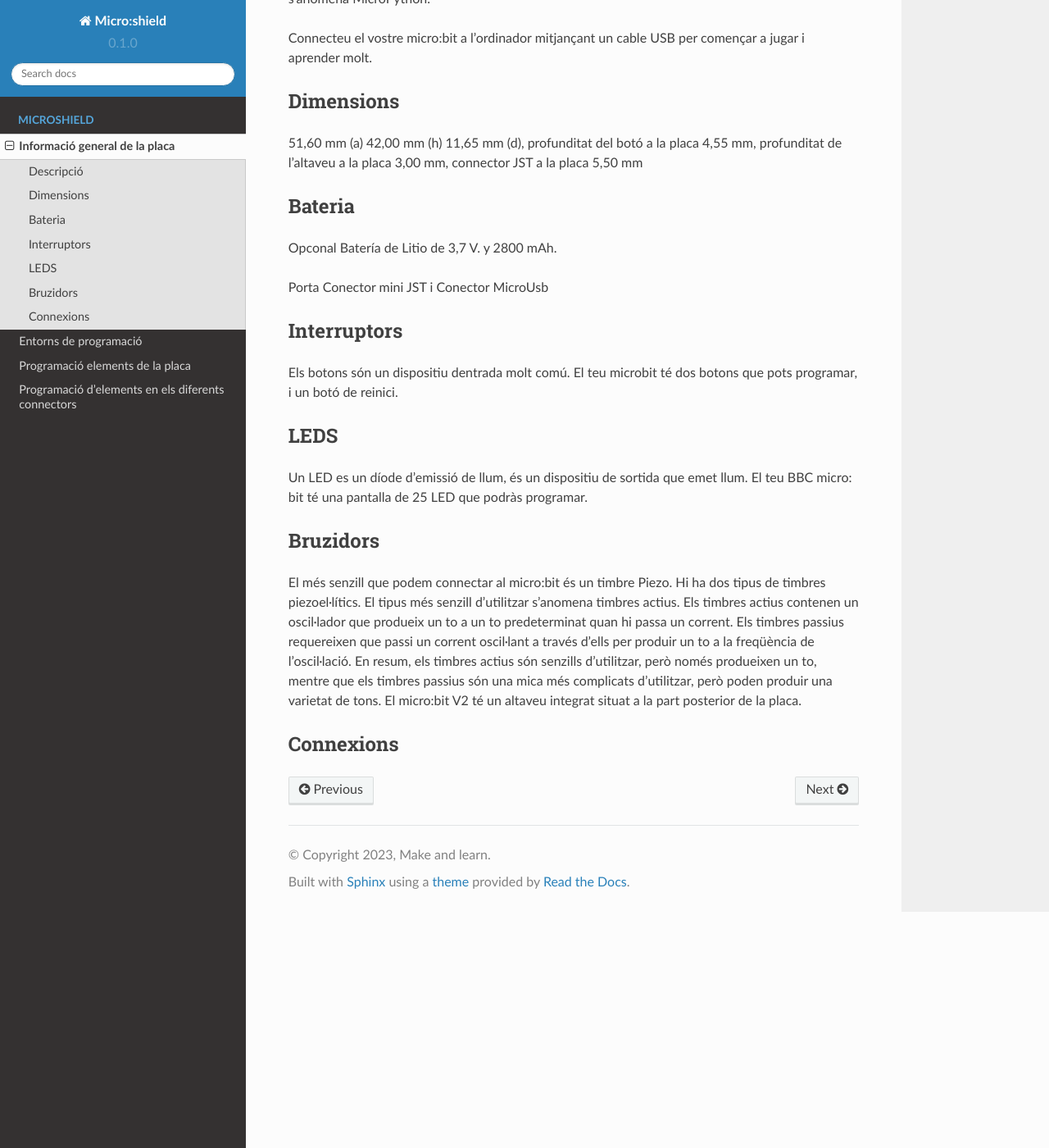
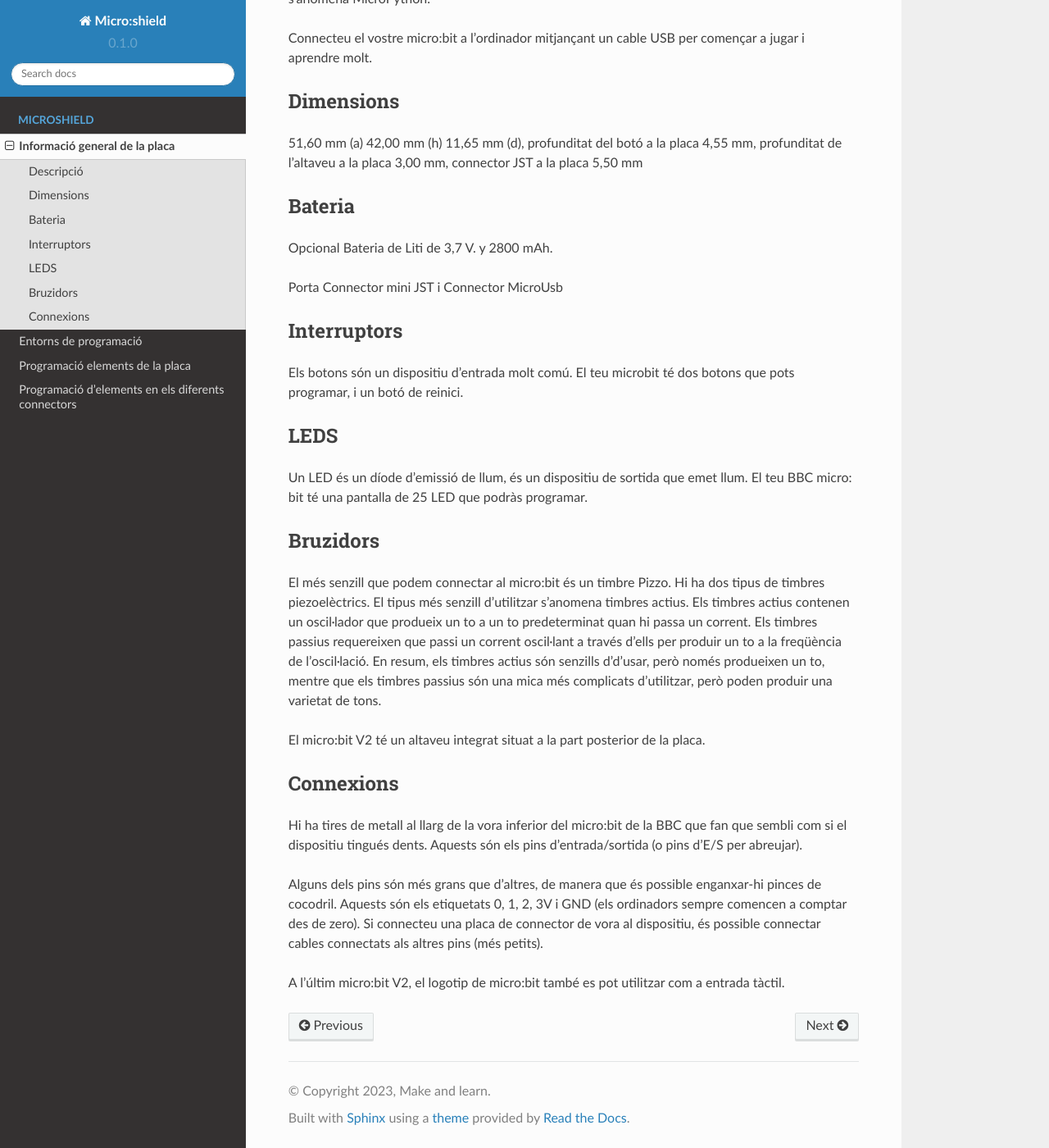
Before and after one commit to MakeAndLearn/micro-shield, a Sphinx documentation site: the page built from docs/source/microshield/informaciogeneral.rst, in a window 1280 px wide and 1400 px high, scrolled down 325 px. Shown: the whole window at 82% size. Built offline with Sphinx 7.4.7 and the Read the Docs theme 2.0.0, drawn with Linux system fonts in a browser that asks for light colours.

Commit message:
Update informaciogeneral.rst

```diff
--- a/docs/source/microshield/informaciogeneral.rst
+++ b/docs/source/microshield/informaciogeneral.rst
@@ -8,7 +8,7 @@ Benvingut!
 
 El micro:bit de la BBC és un petit dispositiu informàtic per a nens. Un dels llenguatges que entén és el popular llenguatge de programació Python. La versió de Python que s'executa a la BBC micro:bit s'anomena MicroPython.
 
-Connecteu el vostre micro:bit a l'ordinador mitjançant un cable USB per començar a jugar i aprender molt.
+Connecteu el vostre micro:bit a l'ordinador mitjançant un cable USB per començar a jugar i aprendre molt.
 
 Dimensions
 ----------
@@ -18,25 +18,32 @@ Dimensions
 Bateria
 -------
 
-Opconal Batería de Litio de 3,7 V. y 2800 mAh.
+Opcional Bateria de Liti de 3,7 V. y 2800 mAh.
 
-Porta Conector mini JST i Conector MicroUsb
+Porta Connector mini JST i Connector MicroUsb
 
 Interruptors
 ----------
 
-Els botons són un dispositiu dentrada molt comú. El teu microbit té dos botons que pots programar, i un botó de reinici.
+Els botons són un dispositiu d'entrada molt comú. El teu microbit té dos botons que pots programar, i un botó de reinici.
 
 LEDS
 ----------
 
-Un LED es un díode d'emissió de llum, és un dispositiu de sortida que emet llum. El teu BBC micro: bit té una pantalla de 25 LED que podràs programar.
+Un LED és un díode d'emissió de llum, és un dispositiu de sortida que emet llum. El teu BBC micro: bit té una pantalla de 25 LED que podràs programar.
 
 Bruzidors
 ----------
 
-El més senzill que podem connectar al micro:bit és un timbre Piezo. Hi ha dos tipus de timbres piezoel·lítics. El tipus més senzill d'utilitzar s'anomena timbres actius. Els timbres actius contenen un oscil·lador que produeix un to a un to predeterminat quan hi passa un corrent. Els timbres passius requereixen que passi un corrent oscil·lant a través d'ells per produir un to a la freqüència de l'oscil·lació. En resum, els timbres actius són senzills d'utilitzar, però només produeixen un to, mentre que els timbres passius són una mica més complicats d'utilitzar, però poden produir una varietat de tons.
+El més senzill que podem connectar al micro:bit és un timbre Pizzo. Hi ha dos tipus de timbres piezoelèctrics. El tipus més senzill d'utilitzar s'anomena timbres actius. Els timbres actius contenen un oscil·lador que produeix un to a un to predeterminat quan hi passa un corrent. Els timbres passius requereixen que passi un corrent oscil·lant a través d'ells per produir un to a la freqüència de l'oscil·lació. En resum, els timbres actius són senzills d'd'usar, però només produeixen un to, mentre que els timbres passius són una mica més complicats d'utilitzar, però poden produir una varietat de tons.
+
 El micro:bit V2 té un altaveu integrat situat a la part posterior de la placa.
 
 Connexions
 ----------
+
+Hi ha tires de metall al llarg de la vora inferior del micro:bit de la BBC que fan que sembli com si el dispositiu tingués dents. Aquests són els pins d'entrada/sortida (o pins d'E/S per abreujar).
+
+Alguns dels pins són més grans que d'altres, de manera que és possible enganxar-hi pinces de cocodril. Aquests són els etiquetats 0, 1, 2, 3V i GND (els ordinadors sempre comencen a comptar des de zero). Si connecteu una placa de connector de vora al dispositiu, és possible connectar cables connectats als altres pins (més petits).
+
+A l'últim micro:bit V2, el logotip de micro:bit també es pot utilitzar com a entrada tàctil.
```
